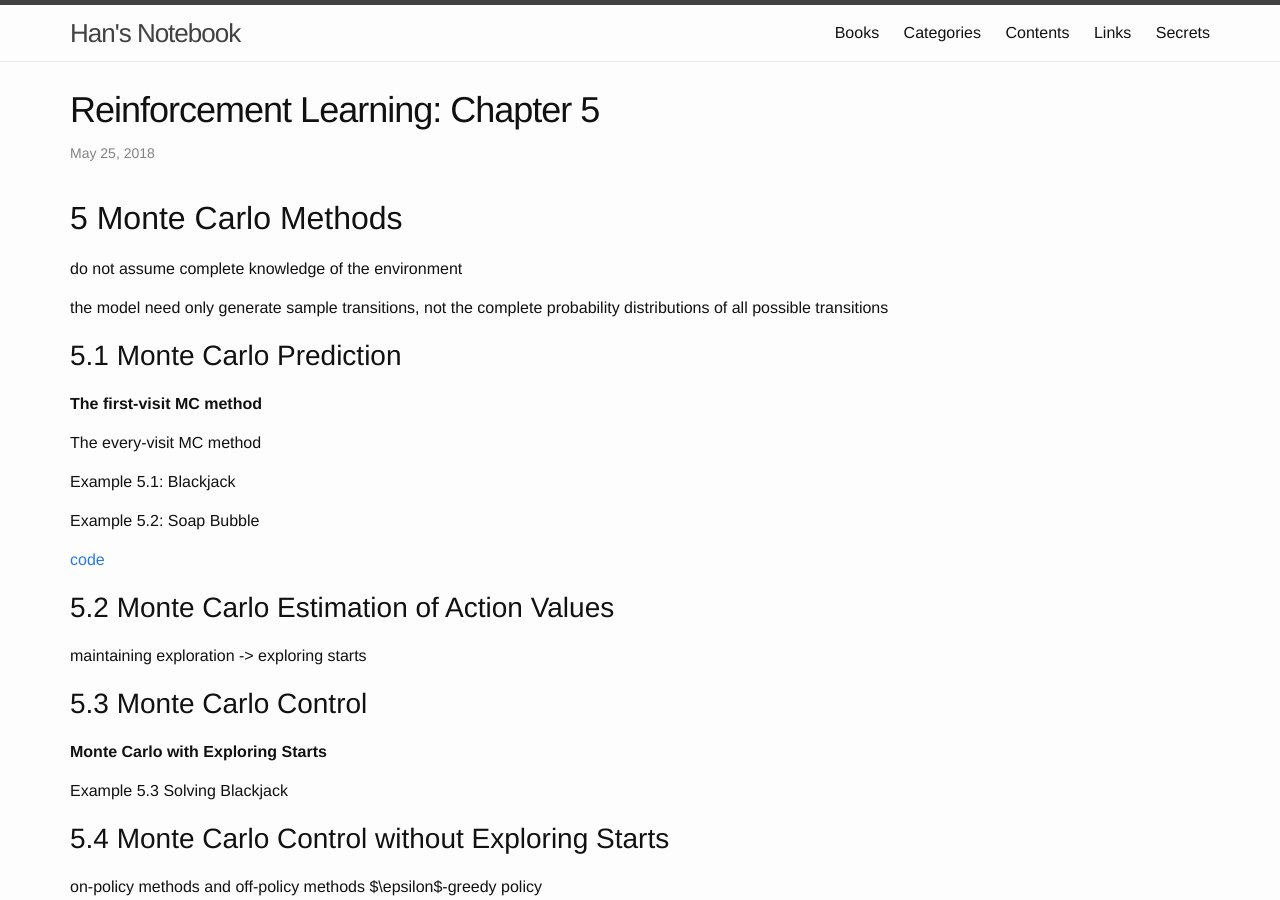
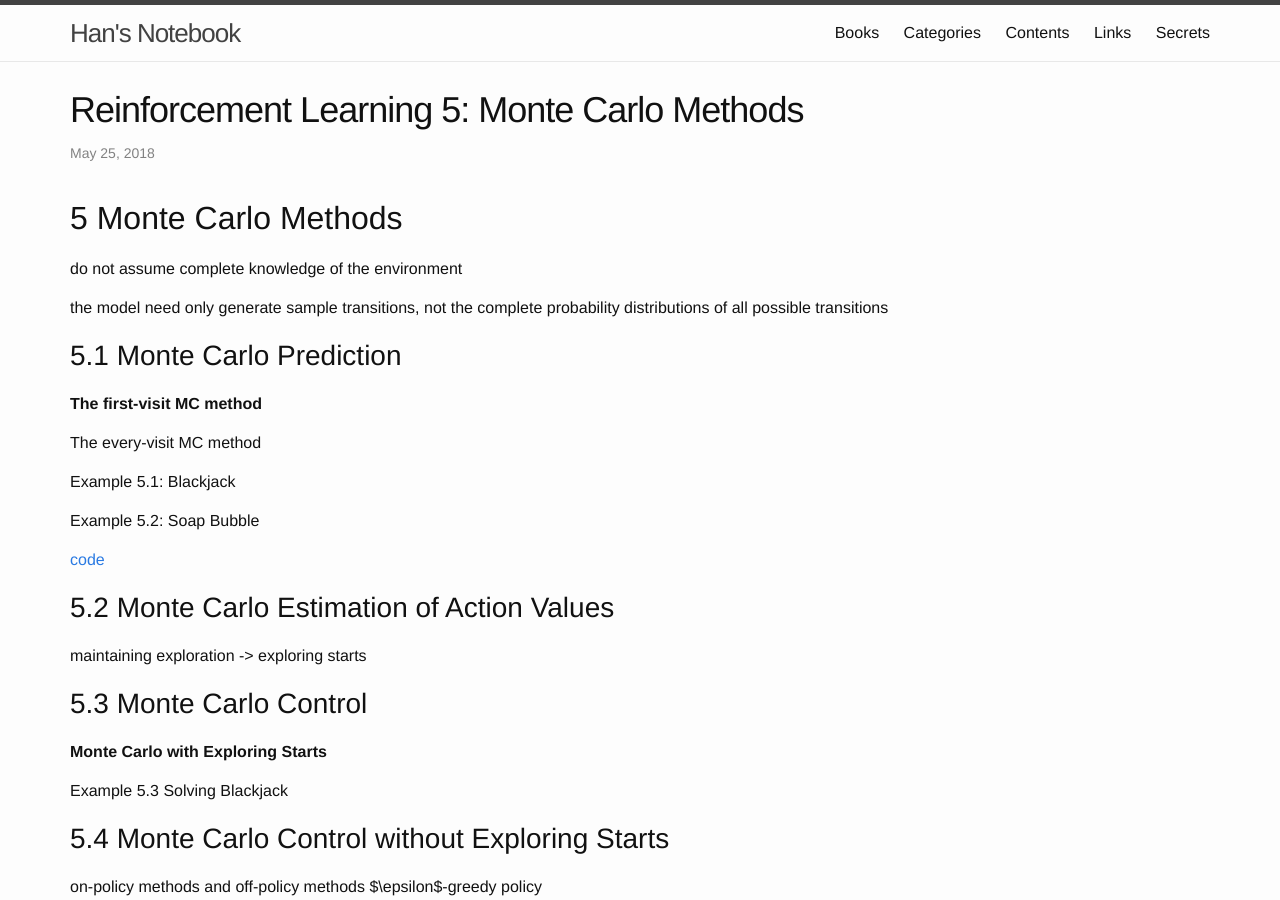
Before and after one commit to FiveEyes/FiveEyes.github.io, a Jekyll site: the page built from _posts/reinforcementlearningbook/2018-05-25-Sutton-Book-5.md, in a window 1280 px wide and 900 px high. Built offline with Jekyll 4.4.1, drawn with Linux system fonts in a browser that asks for light colours.

Commit message:
Update 2018-05-25-Sutton-Book-5.md

```diff
--- a/_posts/reinforcementlearningbook/2018-05-25-Sutton-Book-5.md
+++ b/_posts/reinforcementlearningbook/2018-05-25-Sutton-Book-5.md
@@ -1,6 +1,6 @@
 ---
 layout: post
-title: "Reinforcement Learning: Chapter 5"
+title: "Reinforcement Learning 5: Monte Carlo Methods"
 date: 2018-05-25 23:43:00
 categories: Learning
 ---
```
